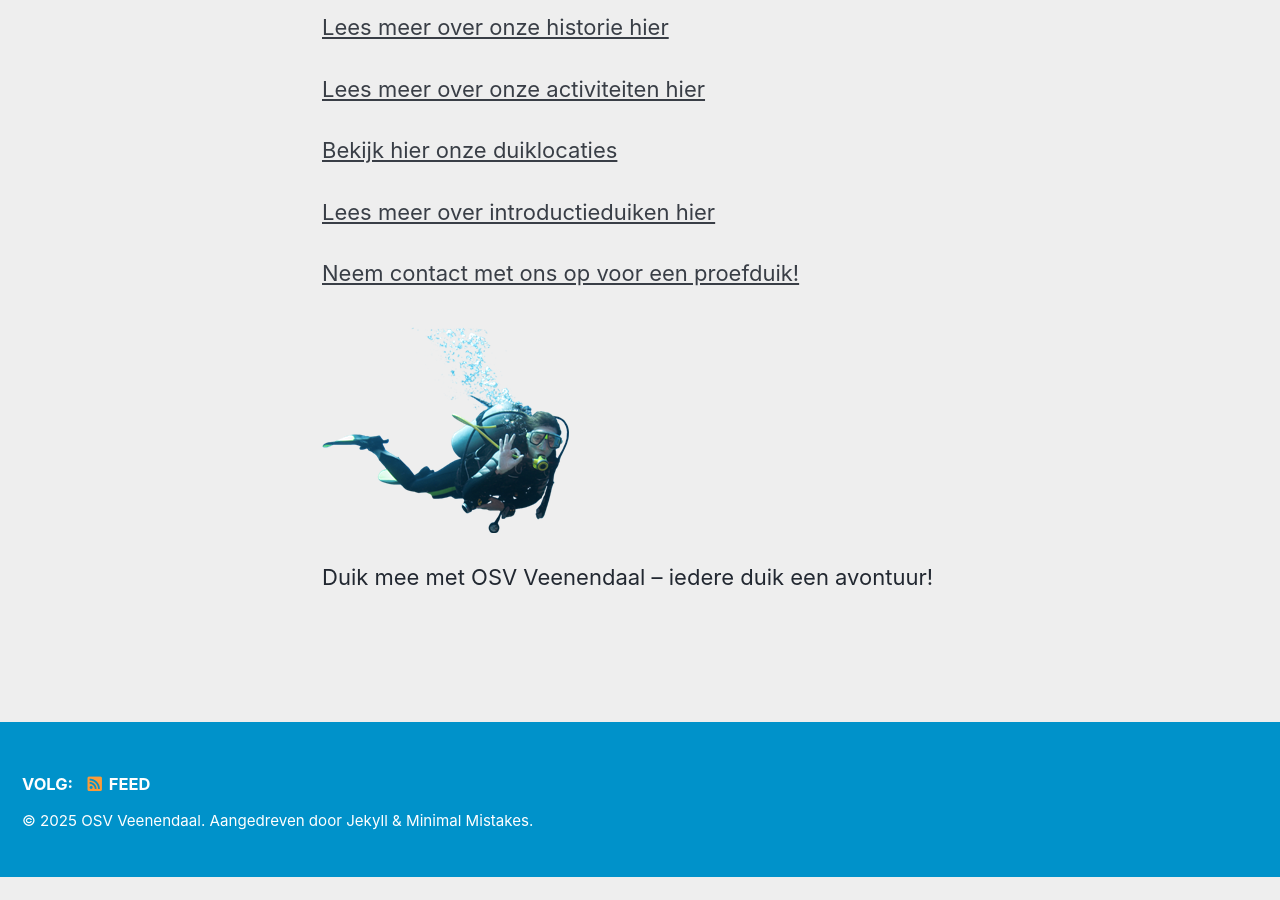
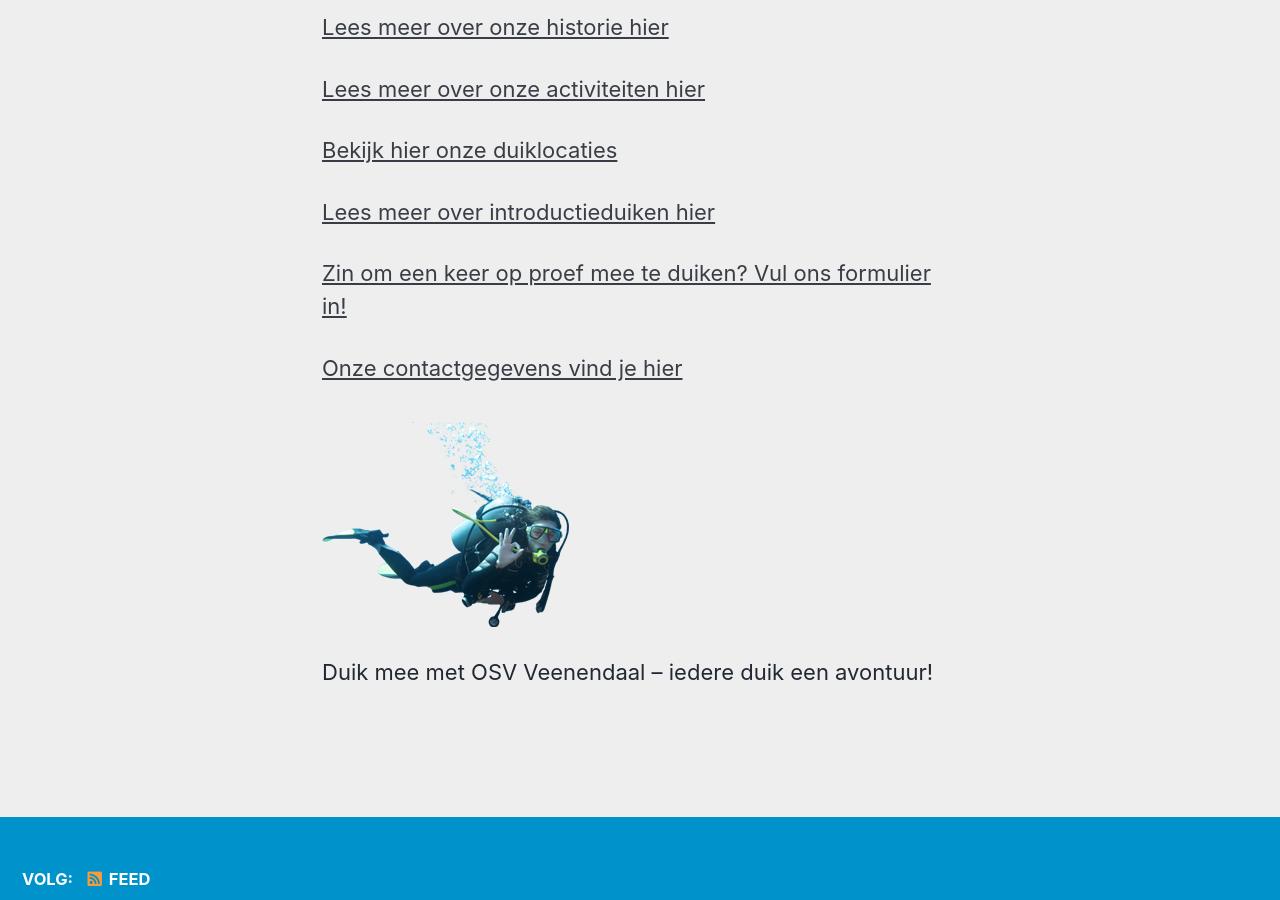
Before and after one commit to walthertimmer/osvveenendaal.nl, a Jekyll site: the page built from _pages/index.md, in a window 1280 px wide and 900 px high, scrolled down 1787 px. Built offline with Jekyll 4.4.1, drawn with Linux system fonts in a browser that asks for light colours; cached includes are drawn as plain includes; before the commit the page ends 2664 px from its top, so only the background shows below that.

Commit message:
Update index.md

```diff
--- a/_pages/index.md
+++ b/_pages/index.md
@@ -34,7 +34,9 @@ Wil je een keer meeduiken of vrijblijvend kennismaken met onze club? Je bent van
 
 [Lees meer over introductieduiken hier](/introductieduik/)
 
-[Neem contact met ons op voor een proefduik!](/contact/)
+[Zin om een keer op proef mee te duiken? Vul ons formulier in!](https://forms.gle/m65W1JCuBNnB5Rjd8)
+
+[Onze contactgegevens vind je hier](/contact/)
 
 ![duiker](assets/images/duiker.png)
 
```
